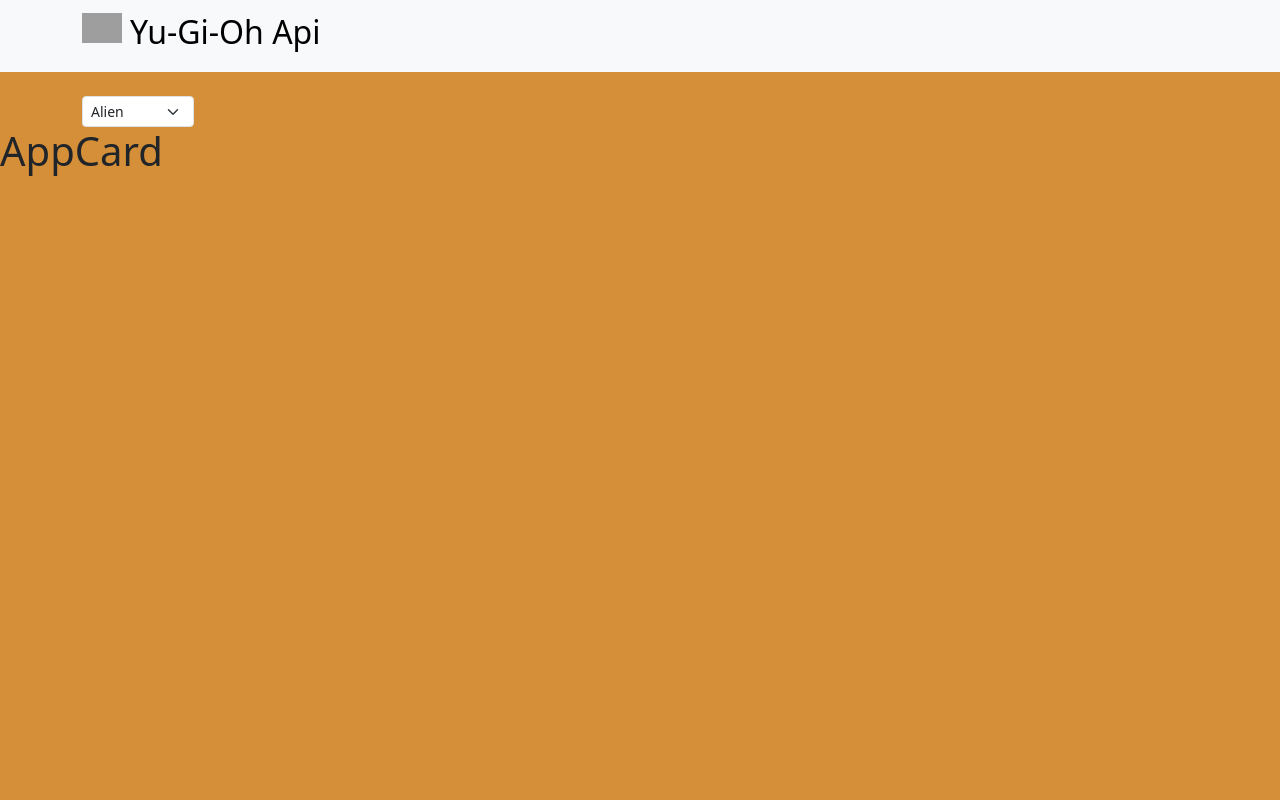
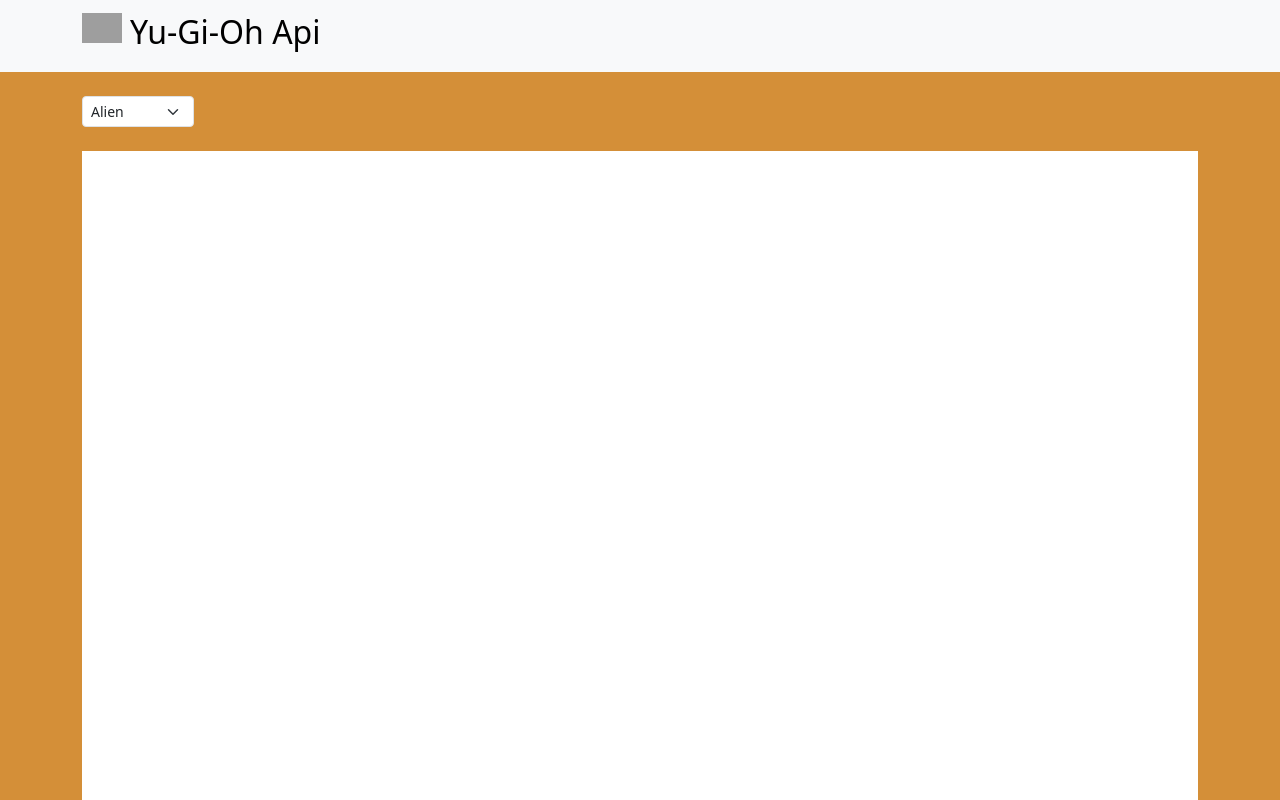
Before and after one commit to mohamed-jebali/vite-yu-gi-oh, a Vue app: page / in a window 1280 px wide. Shown: the top 800 px of the page. Built offline with nearby package versions, Linux system fonts and the light colour scheme; grey boxes are pictures that could not be loaded.

Commit message:
added layout container cards

```diff
--- a/src/components/AppCard.vue
+++ b/src/components/AppCard.vue
@@ -9,8 +9,6 @@
 
 
   <script>
-  import { createApp } from 'vue'
-  import AppCard from './AppCard.vue';
   export default {
     name: "AppCard"
 
--- a/src/components/AppHeader.vue
+++ b/src/components/AppHeader.vue
@@ -16,7 +16,6 @@
 
 
 <script>
-import { createApp } from 'vue'
 export default {
   name: "AppHeader"
 
--- a/src/components/AppMain.vue
+++ b/src/components/AppMain.vue
@@ -1,6 +1,8 @@
 <template>
-        <div class="container">
+        <div class="container mt-4">
+            <div class="cards-container">
 
+            </div>
         </div>
   </template>
 
@@ -16,5 +18,10 @@
 
   <style lang="scss">
 
+   .cards-container{
+    background-color: white;
+    height: 100vh;
+   }
+
 
   </style>
--- a/src/components/AppSelect.vue
+++ b/src/components/AppSelect.vue
@@ -12,7 +12,6 @@
 
 
   <script>
-  import { createApp } from 'vue'
   export default {
     name: "AppSelect"
 
```
